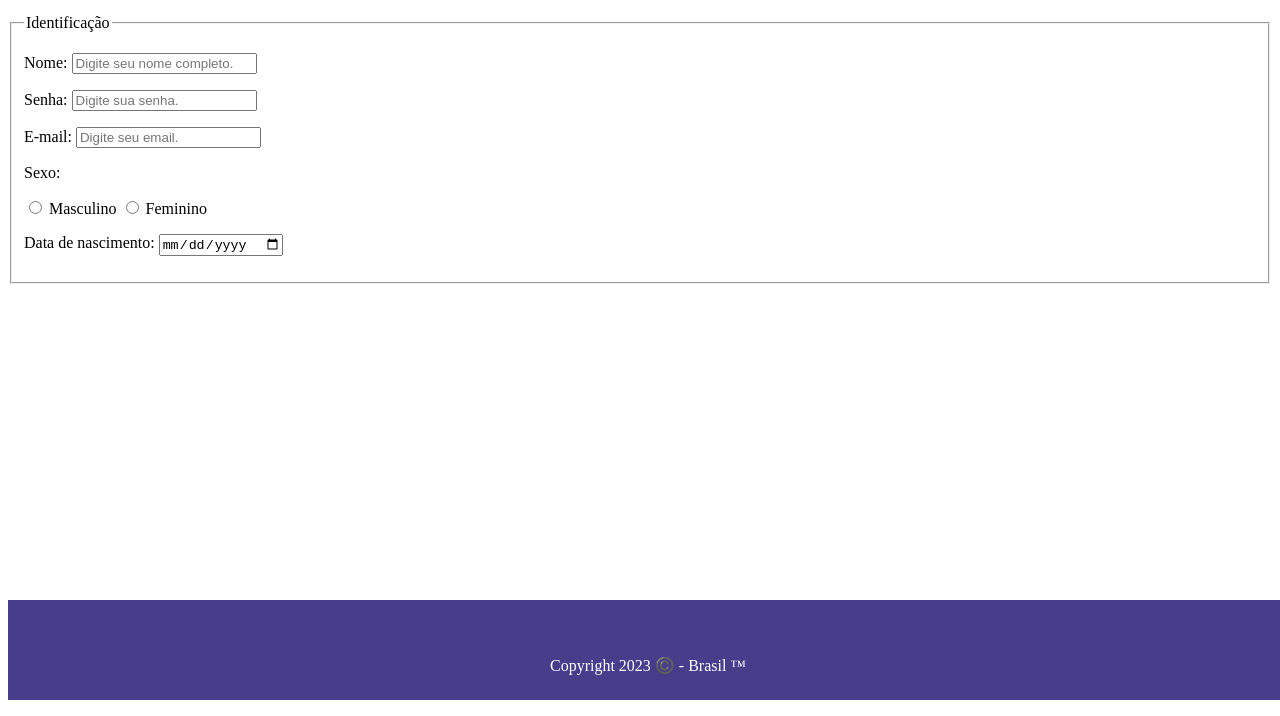
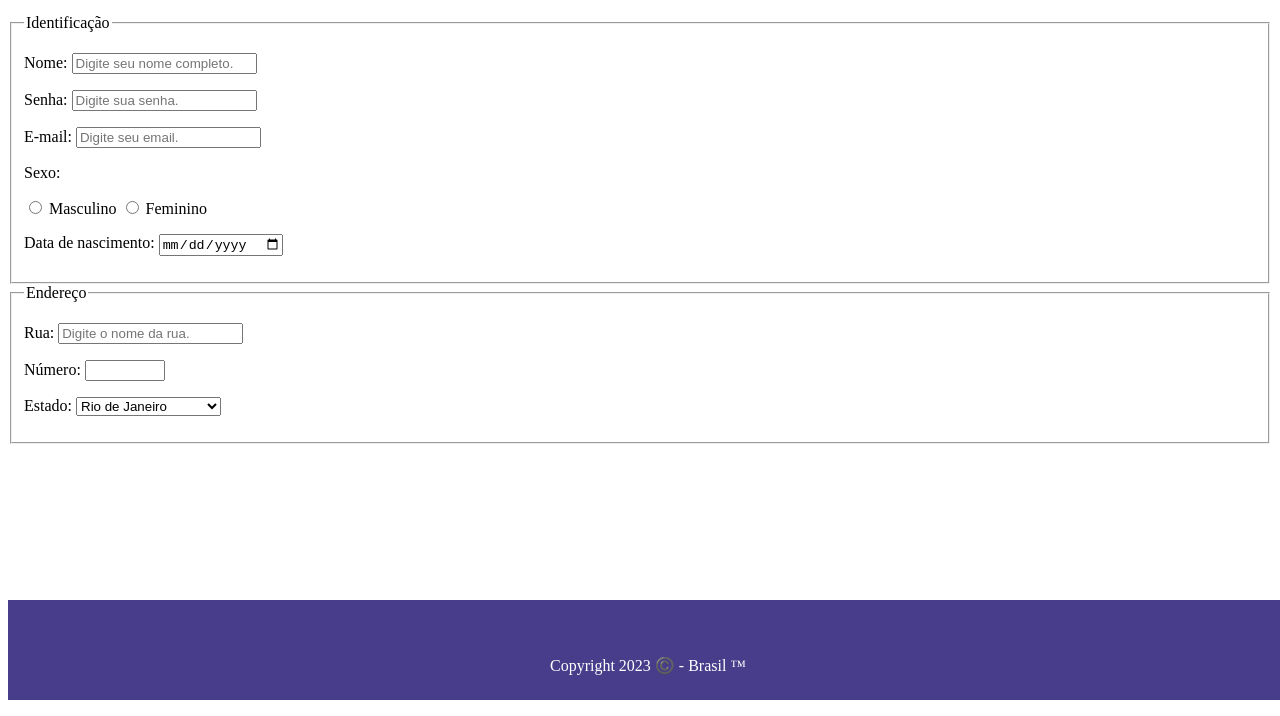
Before and after one commit to isadoralamasberton/Atividade-FE-21-06-23, a plain HTML site: page contato.html in a window 1280 px wide. Shown: the part 100-816 px from the top of the page. Drawn offline with Linux system fonts and the light colour scheme.

Commit message:
Endereço

```diff
--- a/contato.html
+++ b/contato.html
@@ -58,6 +58,34 @@
             </p>
 
         </fieldset>
+        <fieldset>
+            <legend> Endereço </legend>
+            <p>
+             <label for="rua">Rua:</label>
+             <input type="text" id="rua" placeholder="Digite o nome da rua." maxlength="200">
+            </p>
+            <p>
+             <label for="numero">Número:</label>
+             <input type="number" id="numero" min="0" max="99999">
+            </p>
+            <p>
+             <label for="estado">Estado:</label>
+             <select id="estado">
+                <optgroup label="Região sudeste">
+                    <option value="RJ">Rio de Janeiro</option>
+                    <option value="SP">São Paulo</option>
+                    <option value="MG">Minas Gerais</option>
+                    <option value="ES">Espírito Santo</option>
+                </optgroup>
+                <optgroup label="Região sul">
+                    <option value="PR">Paraná</option>
+                    <option value="SC">Santa Catarina</option>
+                    <option value="RS">Rio Grande do sul</option>
+                </optgroup>
+
+             </select>
+            </p>
+        </fieldset>
     </form>
 </body>
 </html>
```
